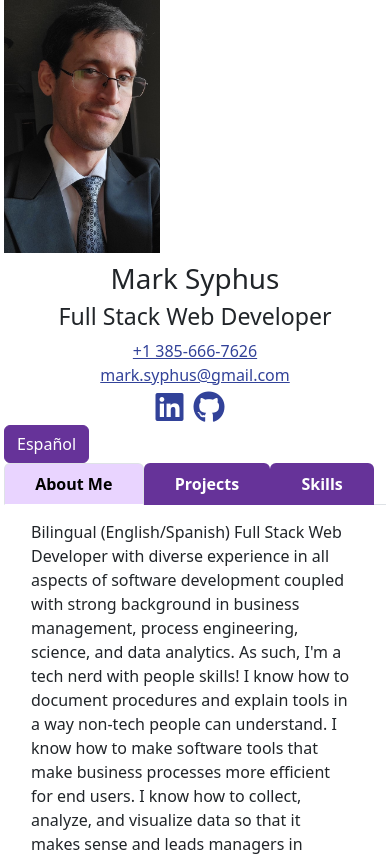
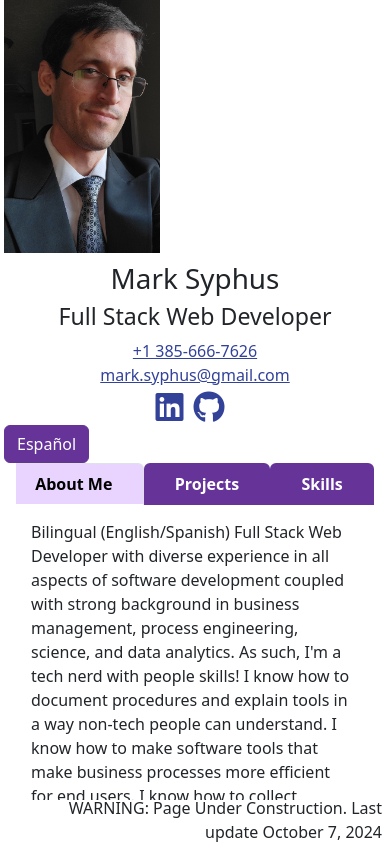
Before and after one commit to msyphus/msyphus.github.io, a React (Vite) app: page / in a window 390 px wide. Shown: the top 856 px of the page. Built offline with nearby package versions, Linux system fonts and the light colour scheme.

Commit message:
added scrolling div

```diff
--- a/src/App.css
+++ b/src/App.css
@@ -70,11 +70,19 @@ li {
 .footer {
   text-align: right;
   margin-right: 5px;
+  position: fixed;
+  bottom: 0;
 }
 
 .titleRow {
   margin-top: 6vh;
   text-align: center;
+}
+
+.scrollingDiv {
+  height: 65vh;
+  overflow-y: scroll;
+  overflow-x: hidden;
 }
 
 @media screen and (max-width: 767px) {
@@ -83,10 +91,18 @@ li {
     margin-top: 0;
     margin-left: calc(var(--bs-gutter-x) * -.5)
   }
+
+  .scrollingDiv {
+    height: 60vh;
+  }
 }
 
 @media screen and (max-width: 575px) {
   .titleRow {
     margin-top: 1vh;
   }
+
+  .scrollingDiv {
+    height: 40vh;
+  }
 }
--- a/src/App.jsx
+++ b/src/App.jsx
@@ -61,9 +61,11 @@ function App() {
           />
         </Col>
       </Row>
-      <Row>
-        <MyTabs />
-      </Row>
+      <div className='scrollingDiv'>
+        <Row>
+          <MyTabs />
+        </Row>
+      </div>
       <Row>
         <Footer />
       </Row>
```
